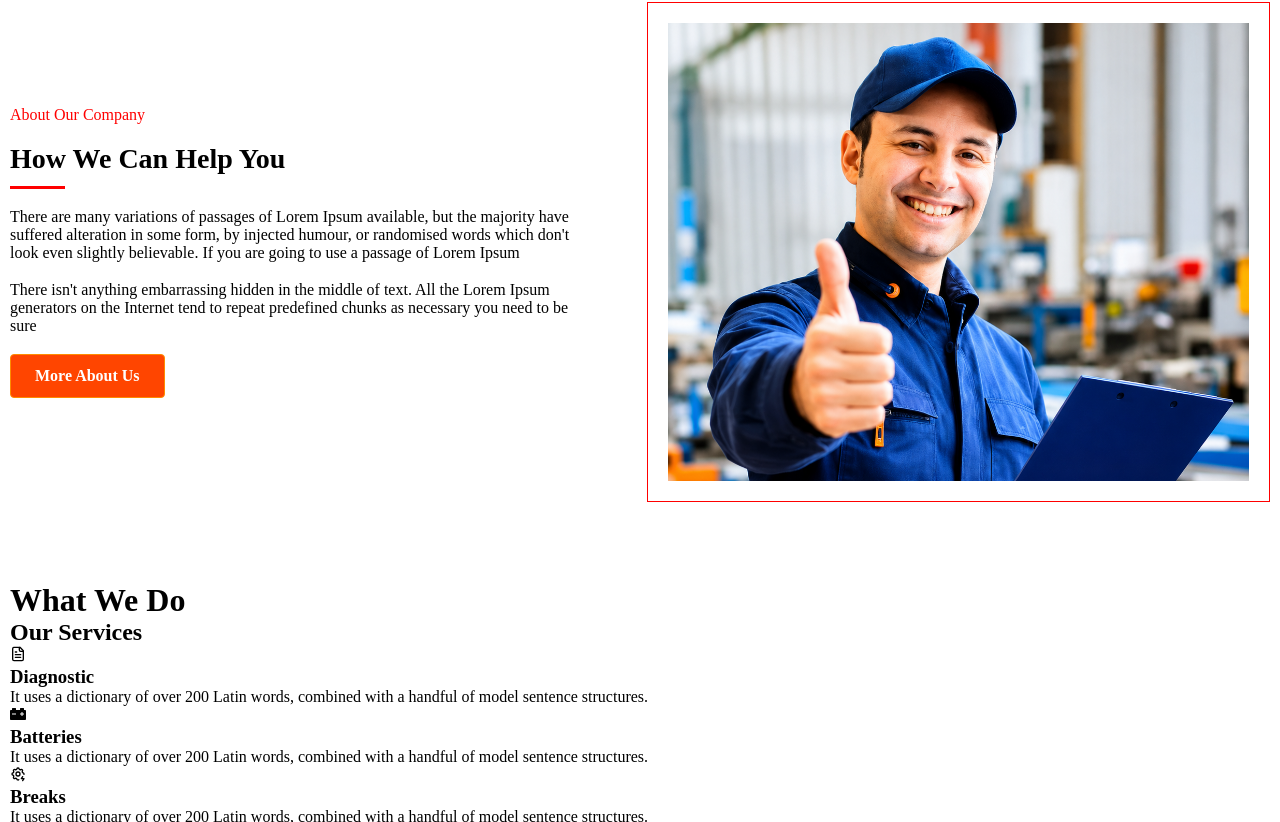
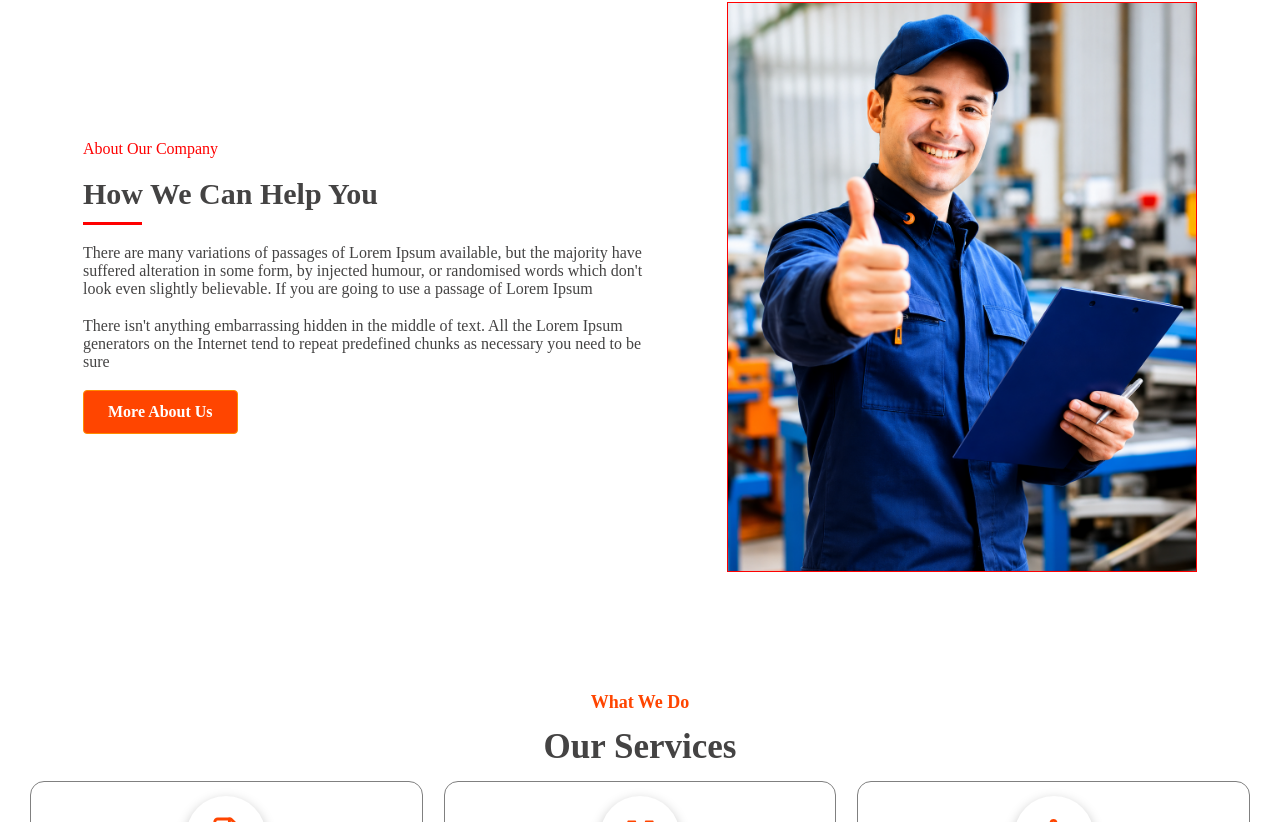
Before and after one commit to wavesolutions024/ledger_book_landing_page, a React (Vite) app: page / in a window 1280 px wide. Shown: the part 878-1700 px from the top of the page. Built offline with nearby package versions, Linux system fonts and the light colour scheme.

Commit message:
media  add

```diff
--- a/src/Pages/Home/Home.jsx
+++ b/src/Pages/Home/Home.jsx
@@ -52,31 +52,35 @@ const Home = () => {
         </div>
       </div>
 
-      {/* <div className="hero_parent parent">
-        <div className="hero_cont cont">
-          <h1>About Our Company</h1>
-          <h2>How We Can Help you</h2>
-          <p>
-            There are many variations of passages of Lorem Ipsum available, but the
-             majority have suffered alteration in some form, by injected humour, or
-              randomised words which don't look even slightly believable. If you are
-              going to use a passage of Lorem Ipsum
-          </p>
-          <p>
-            There isn't anything embarrassing hidden in the middle of text. All the Lorem
-            Ipsum generators on the Internet tend to repeat predefined chunks as necessary
-            you need to be sure
-          </p>
+      <div className="abt_parent parent">
+        <div className="abt_cont cont">
+          <div className="abt_left">
+            <span>About Our Company</span>
+            <h3>How We Can Help You</h3>
+            <p>
+              There are many variations of passages of Lorem Ipsum available,
+              but the majority have suffered alteration in some form, by
+              injected humour, or randomised words which don't look even
+              slightly believable. If you are going to use a passage of Lorem
+              Ipsum
+            </p>
+            <p>
+              There isn't anything embarrassing hidden in the middle of text.
+              All the Lorem Ipsum generators on the Internet tend to repeat
+              predefined chunks as necessary you need to be sure
+            </p>
+            <div className="btn">
+              More About Us
+            </div>
+          </div>
+          <div className="abt_right">
+            <div className="abt_inner_img bg-img-cover">
+            </div>
+          </div>
+        </div>
+      </div>
 
-          <button className="btn">More About Us</button>
-        </div>
-
-        <div className="hero_img">
-          <img src={heroImg} alt="About Company"/>
-        </div>
-      </div> */}
-
-      <div class="abt_parent parent">
+      {/*<div class="abt_parent parent">
         <div class="abt_cont cont">
           <div class="abt_left">
             <span>About Our Company</span>
@@ -103,7 +107,7 @@ const Home = () => {
             </div>
           </div>
         </div>
-      </div>
+      </div>*/}
 
       <div className="about_parent parent">
         <div className="about_cont cont">
--- a/src/Pages/Home/Home.scss
+++ b/src/Pages/Home/Home.scss
@@ -1,8 +1,7 @@
 .hero_section {
     height: 100vh;
     width: 100%;
-  background:
-    linear-gradient(rgba(6, 6, 6, 0.419), rgb(6, 6, 6, 0.419)),
+    background: linear-gradient(rgba(6, 6, 6, 0.419), rgb(6, 6, 6, 0.419)),
     url("../../assets/car.png");
     background-repeat: no-repeat;
     background-size: cover;
@@ -22,6 +21,7 @@
             gap: var(--gap, 20px);
             max-width: 600px;
 
+
             h1 {
                 color: white;
                 font-size: 50px;
@@ -34,6 +34,7 @@
                 font-size: 19px;
                 max-width: 600px;
                 text-align: left;
+            }
         }
     }
 }
@@ -60,8 +61,7 @@
         flex-direction: column;
         gap: var(--gap, 16px);
 
-      input,
-      textarea {
+        input, textarea {
             padding: 13px;
             border: 1px solid white;
             border-radius: 4px;
@@ -84,54 +84,63 @@
     }
 }
 
-  .hero_parent {
+.abt_parent {
+    padding: 80px 0px;
+
+    .abt_cont {
         display: flex;
-    justify-content: space-between;
+        justify-content: center;
         align-items: center;
-    padding: 64px 80px;
-    background: white;
+        gap: var(--gap);
 
-    .hero_cont {
+        .abt_left {
+            width: 50%;
             display: flex;
             flex-direction: column;
-      gap: var(--gap);
+            justify-content: flex-start;
+            align-items: flex-start;
+            gap: calc(var(--gap) + 5px);
 
-      h1 {
-        font-size: 17px;
-        color: orangered;
+            span {
+                color: red;
             }
 
-      h2 {
-        font-size: 40px;
-        color: #222;
-        margin-bottom: 10px;
+            h3 {
+                font-size: 30px;
+                position: relative;
+                padding-bottom: 14px;
+                color: #444343;
+
+                &::after {
+                    content: "";
+                    position: absolute;
+                    bottom: 0;
+                    width: 20%;
+                    height: 3px;
+                    left: 0;
+                    background-color: red;
+                }
             }
 
             p {
-        color: #555;
-        line-height: 1.6;
-        max-width: 500px;
-      }
-
-      .btn {
-        display: flex;
-        width: auto;
-        padding: 12px 30px;
-        margin-right: auto;
-        color: black;
+                font-size: 16px;
+                max-width: 70ch;
+                color: #444343;
             }
         }
 
-    .hero_img {
-      display: flex;
-      justify-content: center;
-      padding-right: 150px;
+        .abt_right {
+            width: 470px;
+            height: 570px;
+            border: 1px solid red;
+            background-color: #fff;
 
-      img {
-        max-width: 100%;
-        height: 500px;
-        border-radius: 8px;
-        box-shadow: 0 4px 12px rgba(0, 0, 0, 0.1);
+            .abt_inner_img {
+                width: 100%;
+                height: 100%;
+                background-image: url("../../assets/hero.png");
+                background-position: top center;
+            }
         }
     }
 }
@@ -151,12 +160,12 @@
             color: orangered;
         }
 
-      h2 {
+        h2{
             font-size: 35px;
             color: #444343;
         }
 
-      span {
+        span{
             font-size: 35px;
             color: orangered;
             width: 80px;
@@ -179,10 +188,11 @@
             }
         }
 
-      p {
+        p{
             font-size: 18px;
             margin-bottom: 20px;
         }
+
 
         .top_content {
             width: 100%;
@@ -190,13 +200,14 @@
             justify-content: space-between;
             align-items: center;
             gap: var(--gap);
+            flex-wrap: wrap;
 
             .box {
                 width: calc(100% / 3 - var(--gap));
                 height: 250px;
                 background-color: white;
                 border-radius: var(--gap);
-          padding: calc(var(--gap) * 2);
+                padding:  calc(var(--gap) * 2);
                 display: flex;
                 flex-direction: column;
                 justify-content: center;
@@ -204,6 +215,7 @@
                 gap: var(--gap);
                 text-align: center;
                 border: 1px solid grey;
+
             }
         }
     }
@@ -247,7 +259,7 @@
                 height: 200px;
                 background-color: #0a2a4d;
                 border-radius: var(--gap);
-          padding: calc(var(--gap) * 3);
+                padding:  calc(var(--gap) * 3);
                 display: flex;
                 flex-direction: column;
                 justify-content: center;
@@ -258,6 +270,7 @@
         }
     }
 }
+
 
 .team_parent {
     padding: 40px 20px;
@@ -302,14 +315,13 @@
         width: 100%;
         height: 350px;
         object-fit: cover;
-    }
+
     }
 }
 
 .home_parent {
      height: 100vh;
-    background:
-      linear-gradient(rgba(213, 203, 203, 0.15), rgb(0, 0, 0, 0.15)),
+    background: linear-gradient(rgba(213, 203, 203, 0.15), rgb(0, 0, 0, 0.15)),
     url("../../assets/audi.png");
     background-repeat: no-repeat;
     background-size: cover;
@@ -320,7 +332,7 @@
     position: relative;
     padding: 60px;
 
-    .appointment_parent {
+    .appointment_parent{
         display: flex;
         justify-content: center;
         align-items: center;
@@ -336,9 +348,7 @@
             flex-direction: column;
             gap: var(--gap);
 
-        input,
-        select,
-        textarea {
+            input,select,textarea {
                 padding: 12px;
                 border: none;
                 border-radius: 5px;
@@ -358,65 +368,7 @@
                     color: black;
                 }
             }
-      }
-    }
-  }
 
-  .abt_parent {
-    padding: 80px 0px;
-
-    .abt_cont {
-        display: flex;
-        justify-content: center;
-        align-items: center;
-        gap: var(--gap);
-
-        .abt_left{
-            width: 50%;
-            display: flex;
-            flex-direction: column;
-            justify-content: flex-start;
-            align-items: flex-start;
-            gap: calc(var(--gap) + 5px);
-
-            span{
-                color: red;
-            }
-
-            h3{
-                font-size: 28px;
-                position: relative;
-                padding-bottom: 14px;
-
-                &::after{
-                    content: "";
-                    position: absolute;
-                    bottom: 0;
-                    width: 20%;
-                    height: 3px;
-                    left: 0;
-                    background-color: red;
-                }
-            }
-
-            p{
-                font-size: 16px;
-                max-width: 70ch;
-            }
-        }
-
-        .abt_right{
-            width: 50%;
-            height: 500px;
-            border: 1px solid red;
-            padding: 20px;
-
-            .abt_inner_image{
-                width: 100%;
-                height: 100%;
-                background-image: url("../../assets/hero.png");
-                background-position: top center;
-            }
         }
     }
 }
@@ -438,6 +390,7 @@
             justify-content: space-between;
             max-width: 10ch;
             min-width: 220px;
+
 
             img {
                 margin-bottom: 15px;
@@ -477,16 +430,71 @@
     }
 }
 
+@media only screen and (max-width: 630px) {
 
-  @media only screen and (max-width:630px){
-    .abt_parent{
-        .abt_cont{
+    .hero_section {
+        .hero_cont {
             flex-direction: column-reverse;
 
-            .abt_left,.abt_right{
+            .hero_left, .hero_right{
                 width: 100%;
+                margin-top: 100px;
             }
+        }
+    }
+    .abt_parent {
+
+        .abt_cont {
+            flex-direction: column-reverse;
+
+            .abt_left, .abt_right{
+                width: 100%;
 
             }
         }
     }
+
+    .home_parent {
+        height: auto;
+        padding: 30px 20px;
+        flex-direction: column;
+        justify-content: center;
+        align-items: center;
+        gap: 30px;
+        text-align: center;
+
+        .appointment_parent {
+            width: 100%;
+        }
+
+        h1 {
+            font-size: 30px;
+        }
+
+        form {
+            width: 100%;
+        }
+
+        img {
+            width: 100%;
+            max-width: 350px;
+            height: auto;
+        }
+    }
+
+    .footer_parent {
+        padding: 40px 15px 20px;
+
+        .footer_cont {
+            flex-direction: column;
+            align-items: center;
+            justify-content: center;
+            gap: 30px;
+            text-align: center;
+        }
+
+        .footer_col {
+
+        }
+    }
+}
```
Lines whose indentation alone changed are shown as unchanged.
